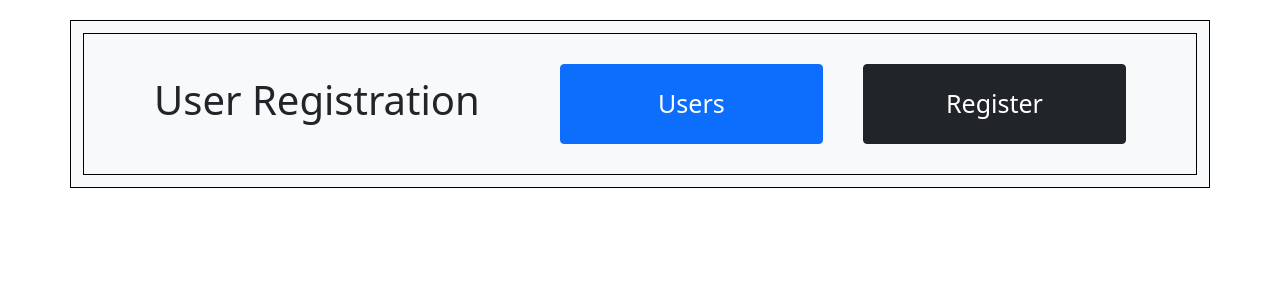
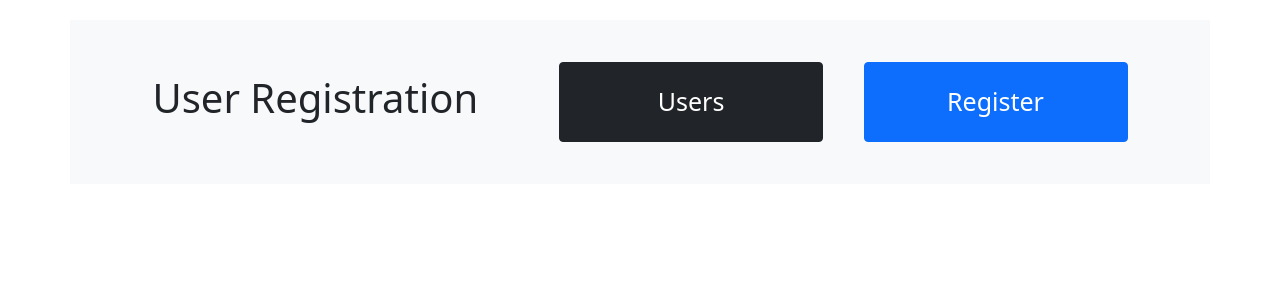
Before and after one commit to nsinterior-dev/User_Registration, a React (Create React App) app in the folder client/: page / in a window 1280 px wide. Shown: the top 300 px of the page. Built offline with nearby package versions, Linux system fonts and the light colour scheme.

Commit message:
styled the table

```diff
--- a/client/src/App.css
+++ b/client/src/App.css
@@ -4,12 +4,29 @@
 
 }
 
-
-
 .container {
-    border: black solid 1px;
     height: auto;
     padding: 12px;
     margin: 20px auto;
 
 }
+
+th {
+    color: rgb(50, 58, 73) !important;
+}
+
+td {
+    color: rgb(70, 104, 165);
+}
+
+
+
+.delete {
+    border: none;
+    color: rgb(70, 104, 165) !important;
+
+}
+
+.MdModeEdit {
+    color: rgb(70, 104, 165) !important;
+}
--- a/client/src/components/UserList.js
+++ b/client/src/components/UserList.js
@@ -50,7 +50,7 @@ export const UserList = () => {
                                    <td>{user.password}</td>
                                    <td>{user.mobilenum}</td>
                                    <td><Link to={`/edituser/${user._id}`} ><MdModeEdit /></Link></td>
-                                   <td><button onClick={()=>deleteUser(user._id)}><MdDelete /></button></td>
+                                   <td><button className="delete" onClick={()=>deleteUser(user._id)}><MdDelete /></button></td>
                                </tr>
                            ))
                        }
--- a/client/src/components/css/nav.css
+++ b/client/src/components/css/nav.css
@@ -1,5 +1,4 @@
 .wrapper {
-    border: black solid 1px;
     padding: 30px;
     display: flex;
     justify-content: space-evenly;
--- a/client/src/components/nav.js
+++ b/client/src/components/nav.js
@@ -8,8 +8,8 @@ export const Nav = () => {
             <h1>User Registration</h1>
             <br />
             <br/>
-            <Link to="/userlist" className="btn btn-primary user">Users</Link>
-            <Link to="/newuser" className="btn btn-dark user">Register</Link>
+            <Link to="/userlist" className="btn btn-dark user">Users</Link>
+            <Link to="/newuser" className="btn btn-primary user">Register</Link>
 
         </div>
     );
```
